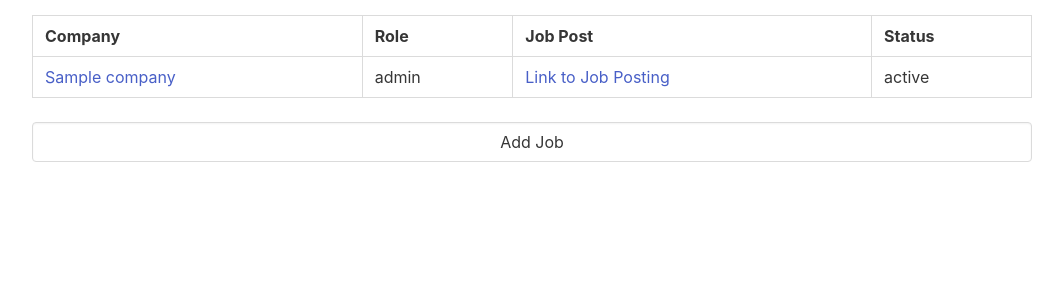
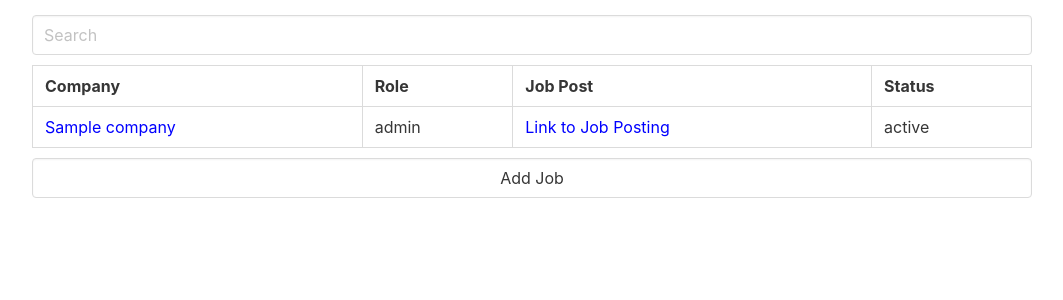
Before and after one commit to Jordan-McGhee/job-tracker, a Django app: template job_tracker_app/templates/dashboard.html in a window 1280 px wide. Shown: the part 67-367 px from the top of the page, without its empty margins (108-1171 px from the left). Run offline with Django 3.2, Linux system fonts and the light colour scheme; the template is opened without the code that fills it: most values are stand-ins (such as "Sample title", 1, 10 or a date in 2020); data that the repository does not hold is empty; some libraries are stand-ins or nearby versions.

Commit message:
Fixed issue with table sorting. Added search bar as well with list.js API

```diff
--- a/job_tracker_app/models.py
+++ b/job_tracker_app/models.py
@@ -142,7 +142,7 @@ class Job(models.Model):
     updated_at = models.DateTimeField(auto_now=True)
 
     def __str__(self):
-        return f"Company: {self.company}, Role: {self.role}"
+        return f"Company: {self.company}, Role: {self.role}, ID: {self.id}"
 
 class Comment(models.Model):
     content = models.TextField()
--- a/job_tracker_app/static/css/jobtracker.css
+++ b/job_tracker_app/static/css/jobtracker.css
@@ -33,6 +33,13 @@ nav {
 }
 
 /* dashboard */
+.search {
+    margin-bottom: 10px;
+}
+
+#add-job {
+    margin-top: 10px;
+}
 
 .th {
     cursor: pointer;
@@ -40,6 +47,19 @@ nav {
 
 .th:hover {
     background-color:rgb(246, 246, 246);
+}
+
+.company-hover {
+    cursor: pointer;
+    color: blue;
+}
+
+.company-hover:hover {
+    color: black;
+}
+
+td a {
+    color: blue;
 }
 
 /* new_job */
--- a/job_tracker_app/templates/dashboard.html
+++ b/job_tracker_app/templates/dashboard.html
@@ -8,6 +8,8 @@
     <link rel="stylesheet" href="https://cdn.jsdelivr.net/npm/bulma@0.9.3/css/bulma.min.css">
     {% load static %}
     <link rel="stylesheet" href="{% static 'css/jobtracker.css' %}">
+    <script src="//cdnjs.cloudflare.com/ajax/libs/list.js/2.3.1/list.min.js"></script>
+
 
 
 </head>
@@ -59,31 +61,33 @@
         </nav>
 
         {% if jobs %}
-
+        <div id="table-div">
+            <input class="search input" placeholder="Search">
             <table class="table is-bordered is-fullwidth is-striped is-hoverable" id="myTable">
                 <thead>
-                    <th onclick="sortTable(0)" class="th">Company</th>
-                    <th onclick="sortTable(1)" class="th">Role</th>
+                    <th class="sort th" data-sort="company">Company</th>
+                    <th class="sort th" data-sort="role">Role</th>
                     <th>Job Post</th>
-                    <th onclick="sortTable(2)" class="th">Status</th>
+                    <th class="sort th" data-sort="status">Status</th>
                 </thead>
 
-                <tbody>
+                <tbody class="list">
                     {% for job in jobs %}
                         <tr>
-                            <td><a href="/jobtracker/job/{{job.id}}">{{job.company}}</a></td>
-                            <td>{{job.role}}</td>
+                            <td class="company company-hover" onclick="window.location='/jobtracker/job/{{job.id}}';">{{job.company}}</td>
+                            <td class="role">{{job.role}}</td>
 
-                            <td><a href="https://{{job.job_posting_url}}" target="_blank">Link to Job Posting</a></td>
-                            <td>{{job.get_status_display}}</td>
+                            <td><a href="{{job.job_posting_url}}" target="_blank">Link to Job Posting</a></td>
+                            <td class="status">{{job.get_status_display}}</td>
                         </tr>
                     {% endfor %}
                 </tbody>
 
             </table>
+        </div>
         {% endif %}
 
-        <a href="/jobtracker/add_job" class="button input">Add Job</a>
+        <a href="/jobtracker/add_job" class="button input" id="add-job">Add Job</a>
 
     </div>
 
@@ -98,61 +102,15 @@
         })();
     </script>
 
-    <!-- <script>
-        function sortTable(n) {
-            var table, rows, switching, i, x, y, shouldSwitch, dir, switchcount = 0;
-            table = document.getElementById("myTable");
-            switching = true;
-            // Set the sorting direction to ascending:
-            dir = "asc";
-            /* Make a loop that will continue until
-            no switching has been done: */
-            while (switching) {
-                // Start by saying: no switching is done:
-                switching = false;
-                rows = table.rows;
-                /* Loop through all table rows (except the
-                first, which contains table headers): */
-                for (i = 1; i < (rows.length - 1); i++) {
-                // Start by saying there should be no switching:
-                shouldSwitch = false;
-                /* Get the two elements you want to compare,
-                one from current row and one from the next: */
-                x = rows[i].getElementsByTagName("td")[n];
-                y = rows[i + 1].getElementsByTagName("td")[n];
-                /* Check if the two rows should switch place,
-                based on the direction, asc or desc: */
-                if (dir == "asc") {
-                    if (x.innerHTML.toLowerCase() > y.innerHTML.toLowerCase()) {
-                    // If so, mark as a switch and break the loop:
-                    shouldSwitch = true;
-                    break;
-                    }
-                } else if (dir == "desc") {
-                    if (x.innerHTML.toLowerCase() < y.innerHTML.toLowerCase()) {
-                    // If so, mark as a switch and break the loop:
-                    shouldSwitch = true;
-                    break;
-                    }
-                }
-                }
-                if (shouldSwitch) {
-                /* If a switch has been marked, make the switch
-                and mark that a switch has been done: */
-                rows[i].parentNode.insertBefore(rows[i + 1], rows[i]);
-                switching = true;
-                // Each time a switch is done, increase this count by 1:
-                switchcount ++;
-                } else {
-                /* If no switching has been done AND the direction is "asc",
-                set the direction to "desc" and run the while loop again. */
-                if (switchcount == 0 && dir == "asc") {
-                    dir = "desc";
-                    switching = true;
-                }
-                }
-            }
+    <script src="//cdnjs.cloudflare.com/ajax/libs/list.js/1.5.0/list.min.js"></script>
+
+    <script>
+        var options = {
+            valueNames: ['company', 'role', 'status']
         }
-    </script> -->
+
+        var tableList = new List('table-div', options);
+    </script>
+
 </body>
 </html>
--- a/job_tracker_app/views.py
+++ b/job_tracker_app/views.py
@@ -88,6 +88,8 @@ def create_new_job_posting(request):
             for k,v in errors.items():
                 messages.error(request, v)
             return redirect(f"/jobtracker/add_job")
+
+
 
         job = Job.objects.create(
             company = request.POST['company'],
```
